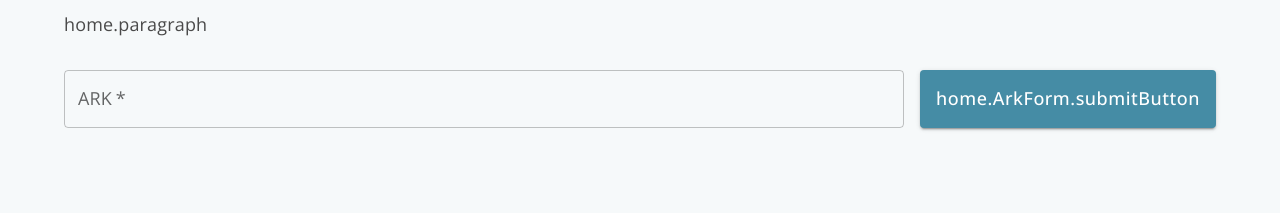
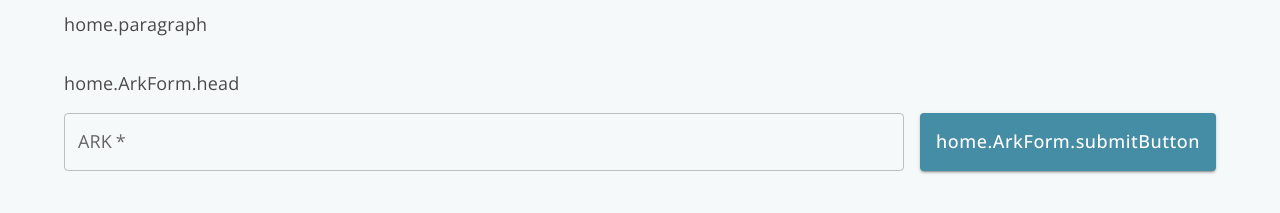
Before and after one commit to istex/istex-view, a React (Vite) app in the folder packages/demo/: page /#/ in a window 1280 px wide. Shown: the part 273-486 px from the top of the page. Built offline with nearby package versions, Linux system fonts and the light colour scheme; no server answers; what i18next-resources-to-backend would draw is missing.

Commit message:
feat: added a head description to the ark form

```diff
--- a/packages/demo/src/i18n/locales/en.ts
+++ b/packages/demo/src/i18n/locales/en.ts
@@ -19,6 +19,7 @@ export const en: Translation = {
 		paragraph:
 			"Istex\u00A0View is an online tool for viewing scientific publications from the <istexLink>Istex</istexLink> platform. It provides an interface for viewing the content of TEI documents as well as the <enrichmentProcessLink>enrichments generated by Istex</enrichmentProcessLink>.",
 		ArkForm: {
+			head: "Try Istex\u00A0View by entering the ARK identifier of an Istex document.",
 			submitButton: "Search",
 		},
 	},
--- a/packages/demo/src/i18n/locales/fr.ts
+++ b/packages/demo/src/i18n/locales/fr.ts
@@ -17,6 +17,7 @@ export const fr = {
 		paragraph:
 			"Istex\u00A0View est un outil en ligne permettant de consulter les publications scientifiques issues de la plateforme <istexLink>Istex</istexLink>. Il offre une interface pour visualiser le contenu des documents TEI ainsi que les <enrichmentProcessLink>enrichissements générés par Istex</enrichmentProcessLink>.",
 		ArkForm: {
+			head: "Testez Istex\u00A0View en saisissant l'identifiant ARK d'un document Istex.",
 			submitButton: "Rechercher",
 		},
 	},
--- a/packages/demo/src/routes/home/ArkForm.tsx
+++ b/packages/demo/src/routes/home/ArkForm.tsx
@@ -1,4 +1,10 @@
-import { Box, Button, CircularProgress, TextField } from "@mui/material";
+import {
+	Box,
+	Button,
+	CircularProgress,
+	TextField,
+	Typography,
+} from "@mui/material";
 import { useTranslation } from "react-i18next";
 import { useNavigate, useNavigation } from "react-router";
 
@@ -16,12 +22,10 @@ export default function ArkForm() {
 	};
 
 	return (
-		<Box
-			component="form"
-			autoComplete="off"
-			action={goToArkRoute}
-			sx={{ display: "flex", gap: 2 }}
-		>
+		<Box component="form" autoComplete="off" action={goToArkRoute}>
+			<Typography sx={{ mb: 2 }}>{t("home.ArkForm.head")}</Typography>
+
+			<Box sx={{ display: "flex", gap: 2 }}>
 				<TextField label="ARK" name="ark" required sx={{ flexGrow: 1 }} />
 				<Button
 					type="submit"
@@ -33,5 +37,6 @@ export default function ArkForm() {
 					{isLoading && <CircularProgress sx={{ position: "absolute" }} />}
 				</Button>
 			</Box>
+		</Box>
 	);
 }
```
Lines whose indentation alone changed are shown as unchanged.
